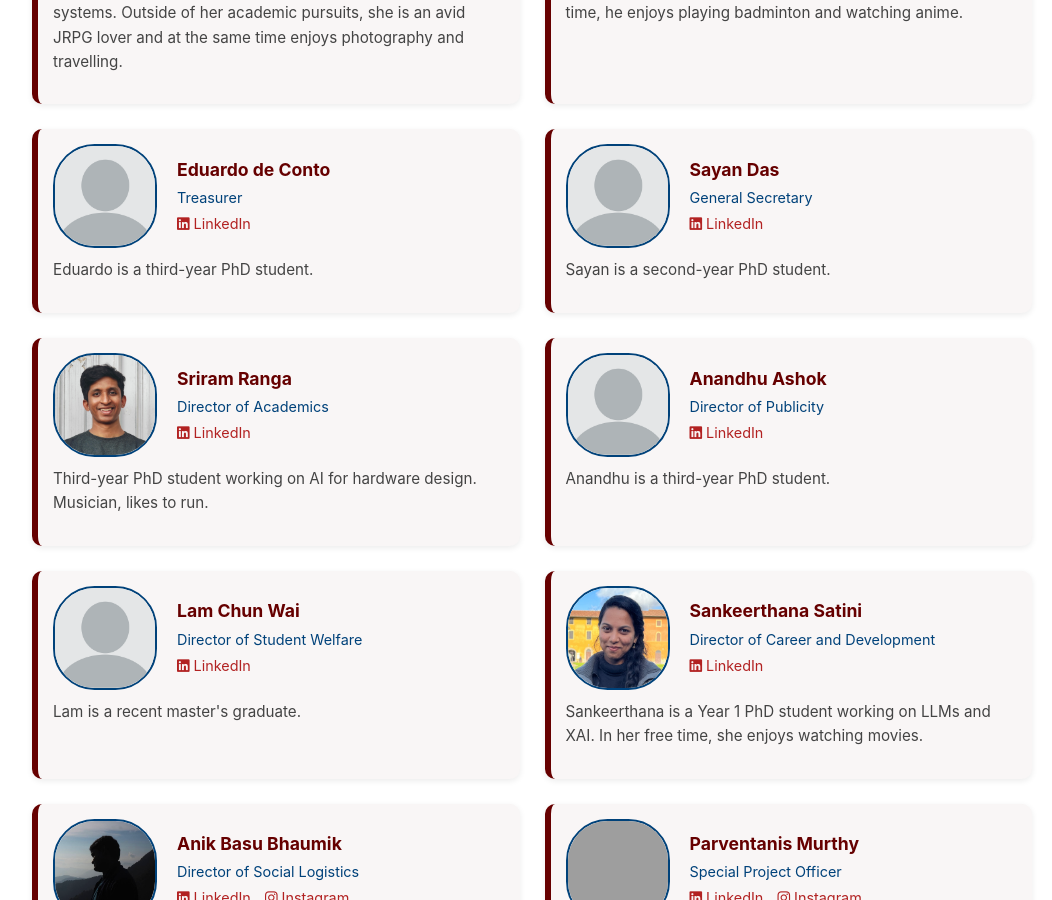
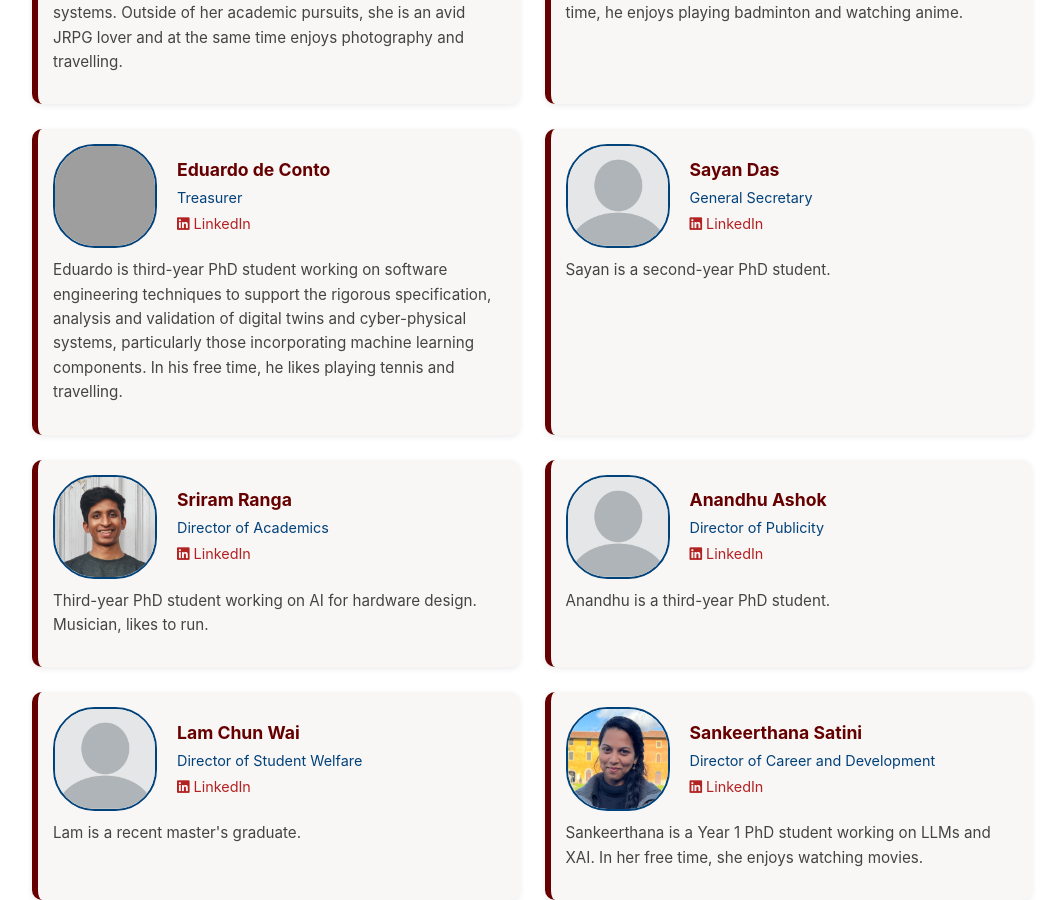
Before and after one commit to ccds-gsc/ccds-gsc.github.io, a Jekyll site: the page team.html, which Jekyll copies as it is, in a window 1280 px wide and 900 px high, scrolled down 355 px. Shown: the whole window, without its empty margins (108-1160 px from the left). Built offline with Jekyll 4.4.1, drawn with Linux system fonts in a browser that asks for light colours; grey boxes are pictures that could not be loaded.

Commit message:
details eduardo

```diff
--- a/team.html
+++ b/team.html
@@ -178,17 +178,17 @@
     <!-- Member 3 -->
     <div class="member-card">
       <div class="member-header">
-        <img src="./assets/img/profile/dummy.png" alt="Eduardo">
+        <img src="./assets/img/profile/eduardo.jpeg" alt="Eduardo">
         <div>
           <p class="member-name">Eduardo de Conto</p>
           <p class="member-role">Treasurer</p>
-          <a href="#" class="social-link" target="_blank">
+          <a href="https://www.linkedin.com/in/eduardoconto" class="social-link" target="_blank">
             <i class="fab fa-linkedin"></i>LinkedIn
           </a>
         </div>
       </div>
       <p class="member-desc">
-      Eduardo is a third-year PhD student.
+      Eduardo is third-year PhD student working on software engineering techniques to support the rigorous specification, analysis and validation of digital twins and cyber-physical systems, particularly those incorporating machine learning components. In his free time, he likes playing tennis and travelling.
       </p>
     </div>
 
```
Also changed, not shown: 1 other file.
